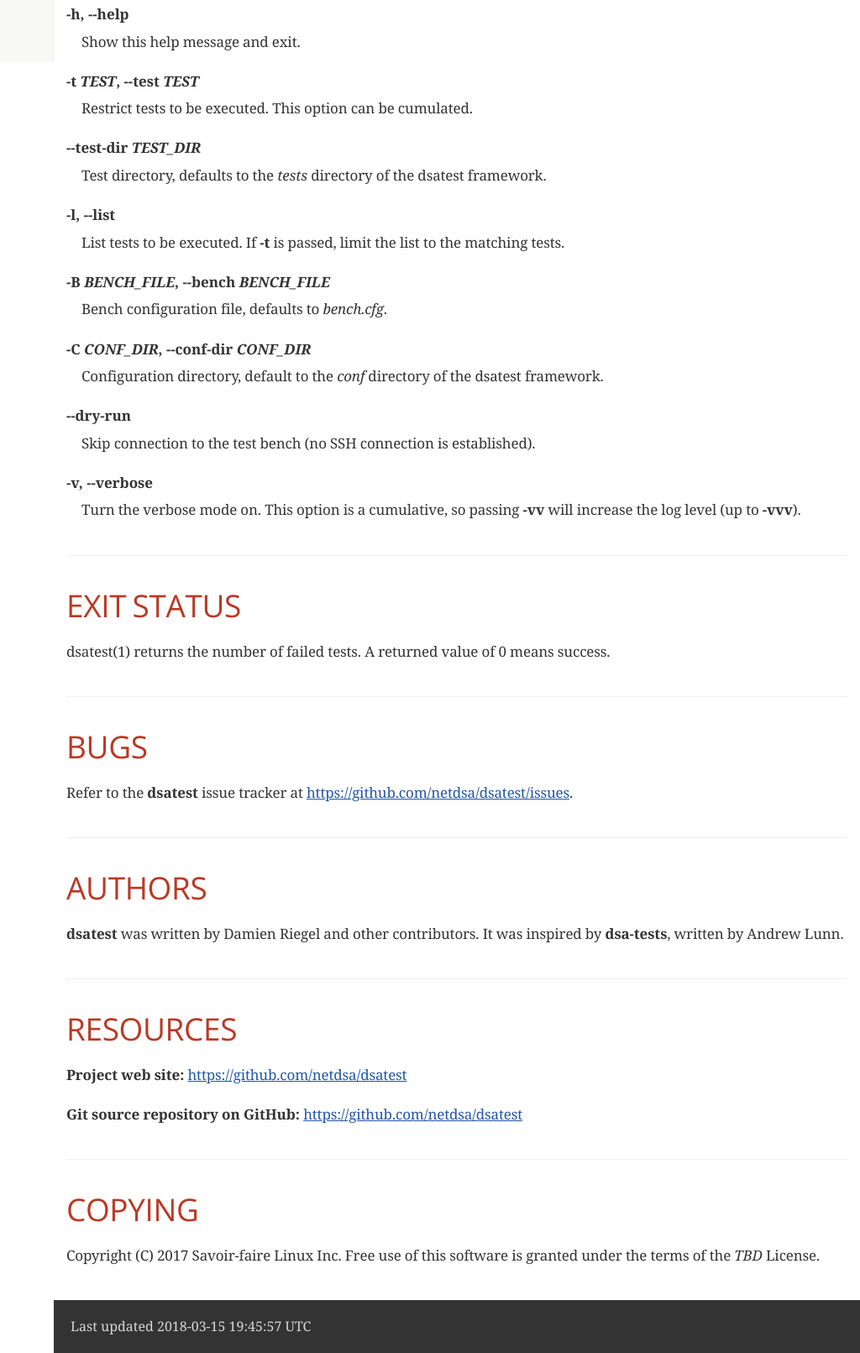
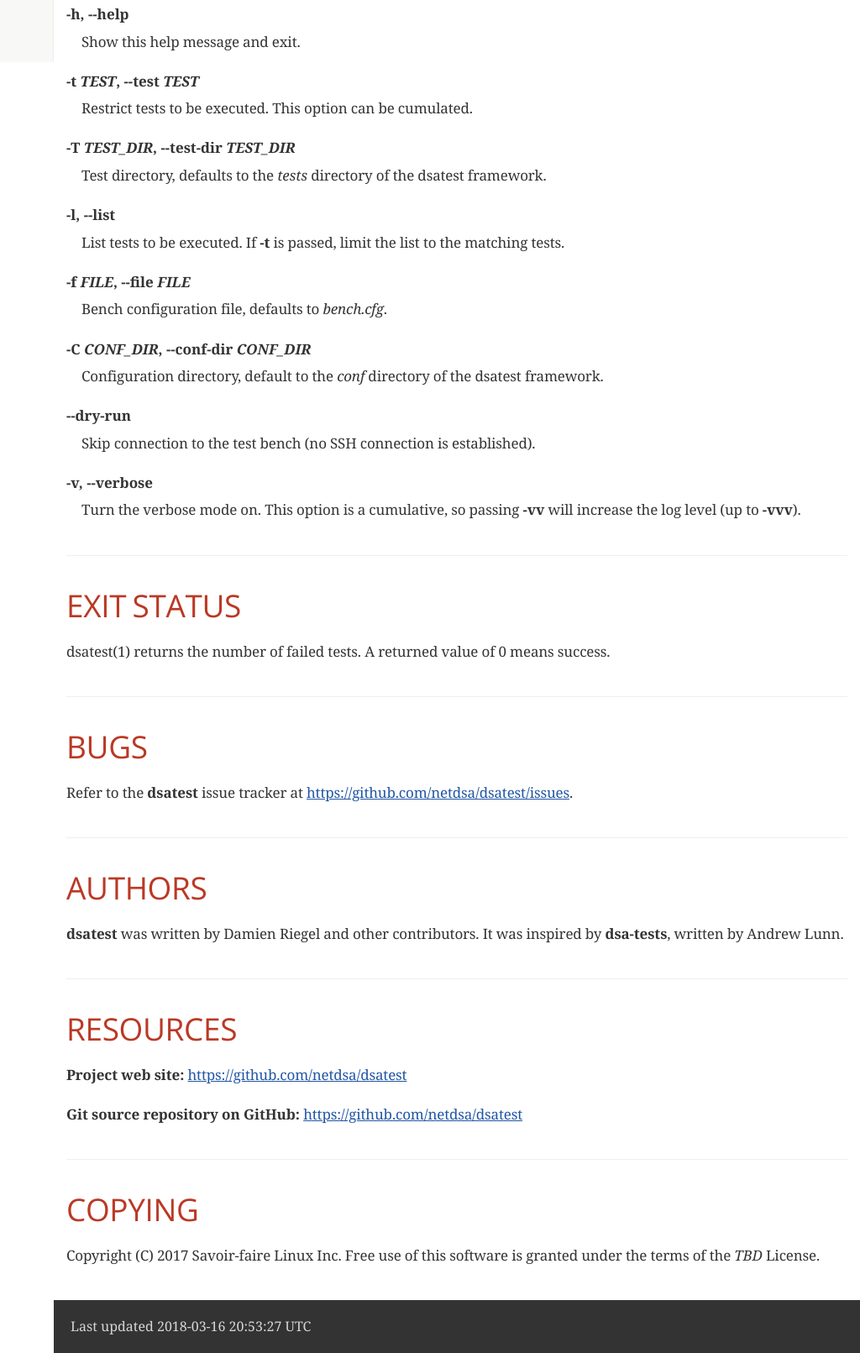
Before and after one commit to netdsa/netdsa.github.io, a plain HTML site: page dsatest.1.html in a window 1280 px wide. Shown: the part 726-2337 px from the top of the page at 84% size, without its empty margins (256-1280 px from the left). Drawn offline with nearby package versions, Linux system fonts and the light colour scheme; a web font is replaced by a local one.

Commit message:
Deploy netdsa/netdsa.github.io to github.com/netdsa/netdsa.github.io.git:master

```diff
--- a/dsatest.1.html
+++ b/dsatest.1.html
@@ -482,7 +482,7 @@ body.book #toc,body.book #preamble,body.book h1.sect0,body.book .sect1>h2{page-b
 <p>Restrict tests to be executed.
 This option can be cumulated.</p>
 </dd>
-<dt class="hdlist1"><strong>--test-dir</strong> <em>TEST_DIR</em></dt>
+<dt class="hdlist1"><strong>-T</strong> <em>TEST_DIR</em>, <strong>--test-dir</strong> <em>TEST_DIR</em></dt>
 <dd>
 <p>Test directory, defaults to the <em>tests</em> directory of the dsatest framework.</p>
 </dd>
@@ -491,7 +491,7 @@ This option can be cumulated.</p>
 <p>List tests to be executed.
 If <strong>-t</strong> is passed, limit the list to the matching tests.</p>
 </dd>
-<dt class="hdlist1"><strong>-B</strong> <em>BENCH_FILE</em>, <strong>--bench</strong> <em>BENCH_FILE</em></dt>
+<dt class="hdlist1"><strong>-f</strong> <em>FILE</em>, <strong>--file</strong> <em>FILE</em></dt>
 <dd>
 <p>Bench configuration file, defaults to <em>bench.cfg</em>.</p>
 </dd>
@@ -561,7 +561,7 @@ Free use of this software is granted under the terms of the <em>TBD</em> License
 </div>
 <div id="footer">
 <div id="footer-text">
-Last updated 2018-03-15 19:45:57 UTC
+Last updated 2018-03-16 20:53:27 UTC
 </div>
 </div>
 </body>
```
Also changed, not shown: example.html (+1 -1 lines), faq.html (+1 -1 lines), index.html (+3 -3 lines), 2 other files.
